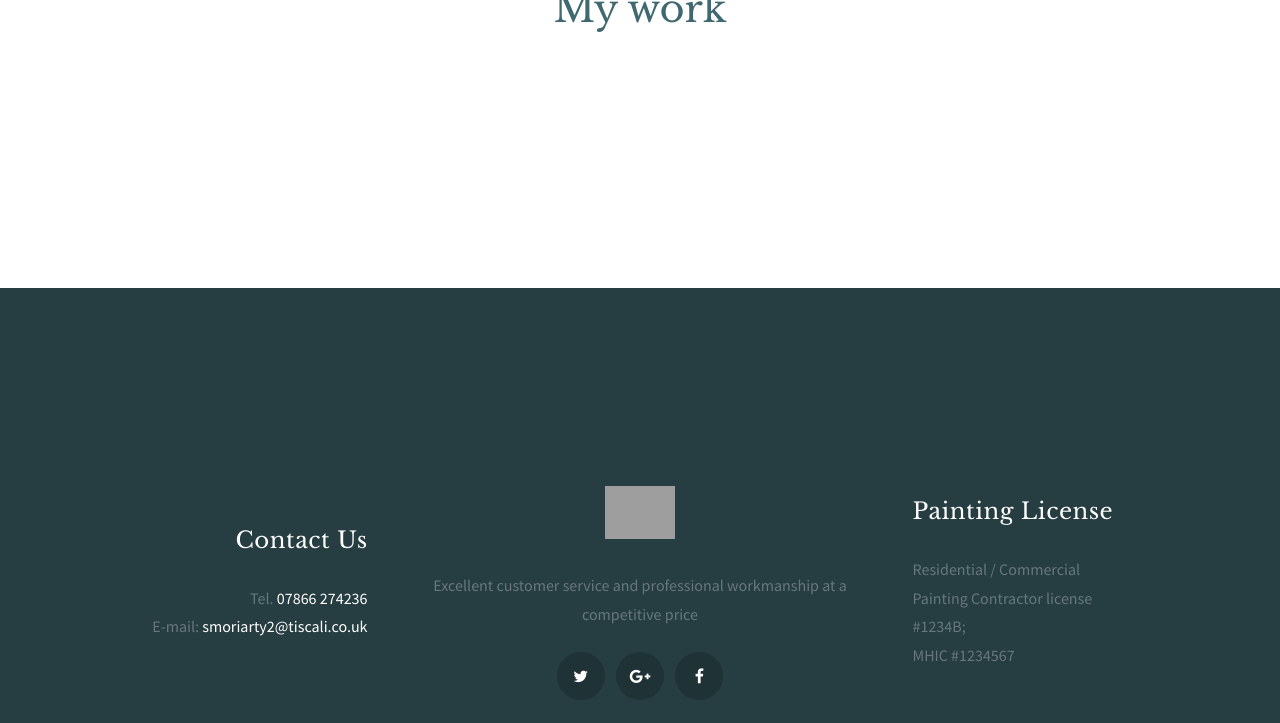
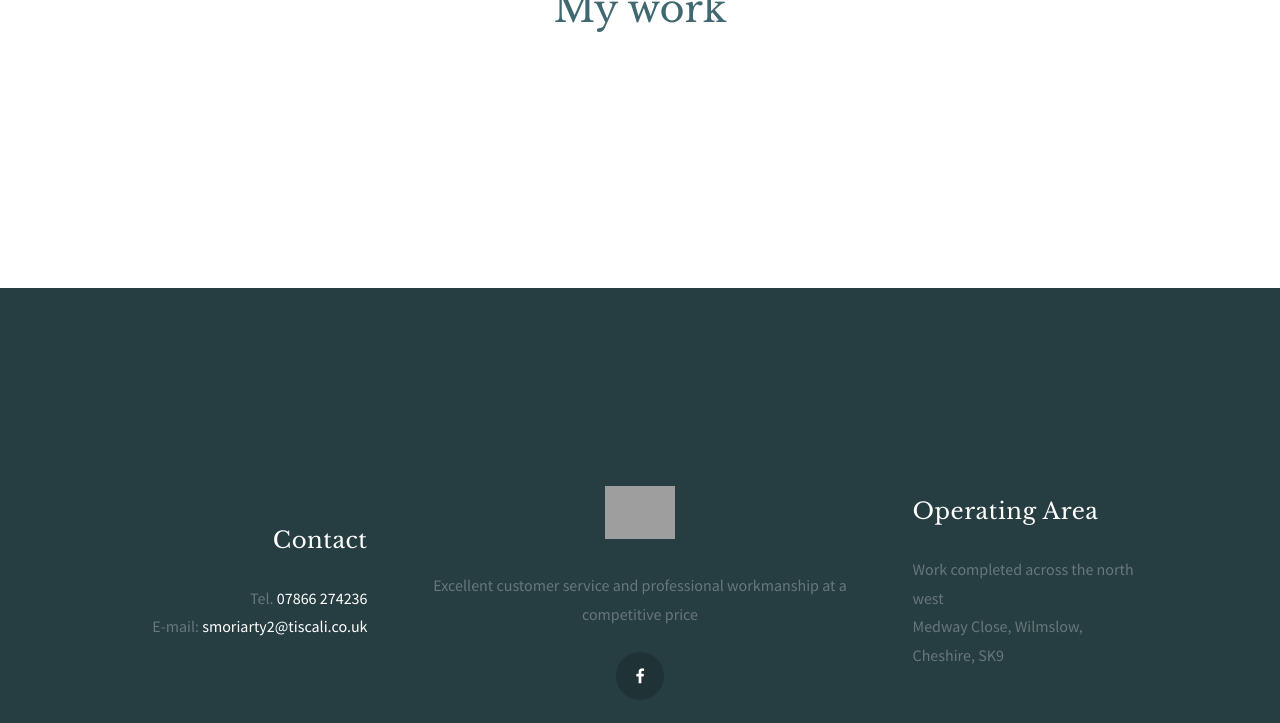
Before and after one commit to lpil/moriartydecor, a Jekyll site: the page built from index.html, in a window 1280 px wide and 900 px high, scrolled down 1508 px. Shown: the top 723 px of the window. Built offline with Jekyll 4.4.1, drawn with Linux system fonts in a browser that asks for light colours; comment, search, counter and statistics services are not loaded; some of the changed text lies outside the part shown; grey boxes are pictures that could not be loaded.

Commit message:
Footer copy, facebook link

```diff
--- a/_layouts/default.html
+++ b/_layouts/default.html
@@ -615,7 +615,7 @@
                                     <div class="wpb_wrapper">
                                        <div class="vc_wp_text wpb_content_element">
                                           <div class="widget widget_text">
-                                             <h2 class="widgettitle">Contact Us</h2>
+                                             <h2 class="widgettitle">Contact</h2>
                                              <div class="textwidget">
                                                 <div>
                                                    Tel. <a href="tel:{{ site.phone | remove: ' ' }}">{{ site.phone }}</a>
@@ -644,13 +644,7 @@
                                                       </p>
                                                    </div>
                                                    <div class="contacts_socials socials_wrap">
-                                                      <a target="_blank" href="#" class="social_item social_item_style_icons social_item_type_icons">
-                                                         <span class="social_icon social_twitter"><span class="icon-twitter"></span></span>
-                                                      </a>
-                                                      <a target="_blank" href="#" class="social_item social_item_style_icons social_item_type_icons">
-                                                         <span class="social_icon social_gplus"><span class="icon-gplus"></span></span>
-                                                      </a>
-                                                      <a target="_blank" href="#" class="social_item social_item_style_icons social_item_type_icons">
+                                                      <a target="_blank" href="https://www.facebook.com/seanmoriartydecor" class="social_item social_item_style_icons social_item_type_icons">
                                                          <span class="social_icon social_facebook"><span class="icon-facebook"></span></span>
                                                       </a>
                                                    </div>
@@ -666,9 +660,13 @@
                                     <div class="wpb_wrapper">
                                        <div class="vc_wp_text wpb_content_element">
                                           <div class="widget widget_text">
-                                             <h2 class="widgettitle">Painting License</h2>
+                                             <h2 class="widgettitle">Operating Area</h2>
                                              <div class="textwidget">
-                                                <p>Residential / Commercial<br /> Painting Contractor license #1234B;<br /> MHIC #1234567</p>
+                                                <div>
+                                                   Work completed across the north west
+                                                </div>
+                                                   Medway Close, Wilmslow, Cheshire, SK9
+                                                </div>
                                              </div>
                                           </div>
                                        </div>
```
Also changed, not shown: other parts of _layouts/default.html (+1 -1 lines).
